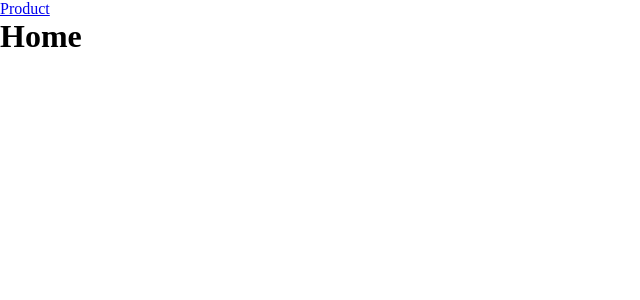
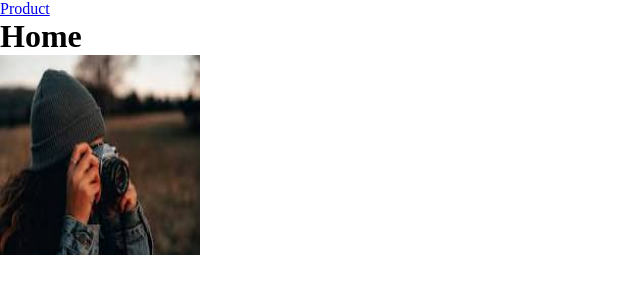
Before and after one commit to clevessonmendonca/lerning-nextjs, a Next.js app: page / in a window 1280 px wide. Shown: the top 300 px of the page, without its empty margins (0-640 px from the left). Built offline with nearby package versions, Linux system fonts and the light colour scheme.

Commit message:
feat: learning about Image

```diff
--- a/package.json
+++ b/package.json
@@ -9,7 +9,7 @@
     "lint": "next lint"
   },
   "dependencies": {
-    "@next/font": "13.1.6",
+    "@next/font": "^13.1.6",
     "eslint": "8.34.0",
     "eslint-config-next": "13.1.6",
     "next": "13.1.6",
--- a/pages/_app.js
+++ b/pages/_app.js
@@ -1,10 +1,17 @@
 import "@/styles/globals.css";
+
+import { Roboto } from '@next/font/google'
+
+const roboto = Roboto({
+  weight: '400',
+  subsets: ['latin'],
+})
 
 import Layout from "@/components/Layout";
 
 export default function App({ Component, pageProps }) {
   return (
-    <Layout>
+    <Layout className={roboto.className}>
       <Component {...pageProps} />
     </Layout>
   );
--- a/pages/index.js
+++ b/pages/index.js
@@ -1,9 +1,13 @@
-import { Poppins } from "@next/font/google";
+import Image from 'next/image'
+
+import profilePic from '@/public/images/download.png'
 
 export default function Home() {
   return (
     <div>
       <h1>Home</h1>
+
+      <Image src={profilePic} width={200} height={200} alt="Camera photo" />
     </div>
   );
 }
```
Also changed, not shown: public/images/download.png (added), 1 other file (tests, documents, lock files or other folders).
